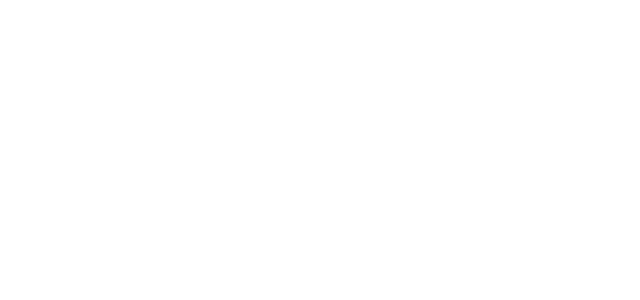
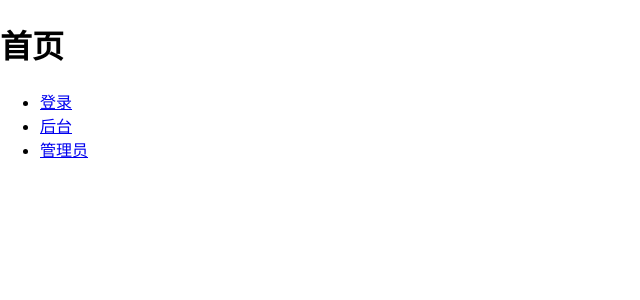
Before and after one commit to wangliang101/my-react-router, a React (Create React App) app: page / in a window 1280 px wide. Shown: the top 300 px of the page, without its empty margins (0-640 px from the left). Built offline with nearby package versions, Linux system fonts and the light colour scheme; the HTML template or start-up script is replaced by a standard one.

Commit message:
基本完成

```diff
--- a/src/myReactRouter/history.js
+++ b/src/myReactRouter/history.js
@@ -10,8 +10,8 @@ function createEvents(){
         handlers = handlers.filter(handler => handler !== fn)
       }
     },
-    call(args){
-　　   handlers.forEach(fn => fn && fn(args))
+    call(arg){
+　　   handlers.forEach(fn => fn && fn(arg))
     }
   }
 }
--- a/src/myReactRouter/react-router-dom/link.jsx
+++ b/src/myReactRouter/react-router-dom/link.jsx
@@ -15,7 +15,9 @@ function LinkAnchor({navigate, ...rest}){
   return <a {...props} />
 }
 
-const Link = ({compoent, LinkAnchor, to, ...rest}) => {
+const Link = ({
+  component = LinkAnchor,
+  to, ...rest}) => {
   return (
     <RouterContext.Consumer>
       {context => {
@@ -27,11 +29,11 @@ const Link = ({compoent, LinkAnchor, to, ...rest}) => {
           ...rest,
           href: to,
           navigate(){
-            history.push()
+            history.push(to)
           }
         }
 
-        return React.createElement(compoent, props)
+        return React.createElement(component, props)
       }}
     </RouterContext.Consumer>
   )
--- a/src/myReactRouter/react-router/matchPath.js
+++ b/src/myReactRouter/react-router/matchPath.js
@@ -8,7 +8,7 @@ function compilePath(path, options){
   const cacheKey = `${options.end}${options.strict}${options.sensitive}`;
   const pathCache = cache[cacheKey] || (cache[cacheKey] = {})
 
-  if(pathCache[path]) return pathCache(path)
+  if(pathCache[path]) return pathCache[path]
 
   const keys = [];
   const regexp = pathToRegexp(path, keys, options);
@@ -47,7 +47,7 @@ function compilePath(path, options){
     const [url, ...values] = match;
     const isExact = pathname === url;
 
-    if(exact && !isExact) return;
+    if(exact && !isExact) return　null;
 
     return{
       path, // the path used to match
--- a/src/myReactRouter/react-router/switch.js
+++ b/src/myReactRouter/react-router/switch.js
@@ -22,13 +22,12 @@ class Switch extends React.Component{
                 const path = child.props.path;
                 match = matchPath(location.pathname, {...child.props, path})
               }
+            })
 
               // 最终<Switch>组件的返回值只是匹配上子元素的一个拷贝，其他子元素被忽略了
               // match属性会被塞给拷贝元素的computedMatch
               // 如果一个都没匹配上，返回null
-              return match ? React.createElement(element, {location, computedMatch: match}) : null
-
-            })
+            return match ? React.cloneElement(element, {location, computedMatch: match}) : null
           }
         }
       </RouterContext.Consumer>
--- a/src/pages/admin.jsx
+++ b/src/pages/admin.jsx
@@ -1,5 +1,7 @@
 import React from 'react';
-import { Link } from 'react-router-dom';
+// import { Link } from 'react-router-dom';
+import Link from '../myReactRouter/react-router-dom/link';
+
 
 const Admin = () => {
   return (
--- a/src/pages/backend.jsx
+++ b/src/pages/backend.jsx
@@ -1,5 +1,7 @@
 import React from 'react';
-import { Link } from 'react-router-dom';
+// import { Link } from 'react-router-dom';
+import Link from '../myReactRouter/react-router-dom/link';
+
 
 const Backend = () => {
   return (
--- a/src/pages/home.jsx
+++ b/src/pages/home.jsx
@@ -1,5 +1,5 @@
 import React from 'react';
-import { Link } from 'react-router-dom';
+import Link from '../myReactRouter/react-router-dom/link';
 
 const Home = () => {
   return (
--- a/src/pages/login.jsx
+++ b/src/pages/login.jsx
@@ -1,5 +1,6 @@
 import React from 'react';
-import { Link } from 'react-router-dom';
+// import { Link } from 'react-router-dom';
+import Link from '../myReactRouter/react-router-dom/link';
 
 const Login = () => {
   return (
```
